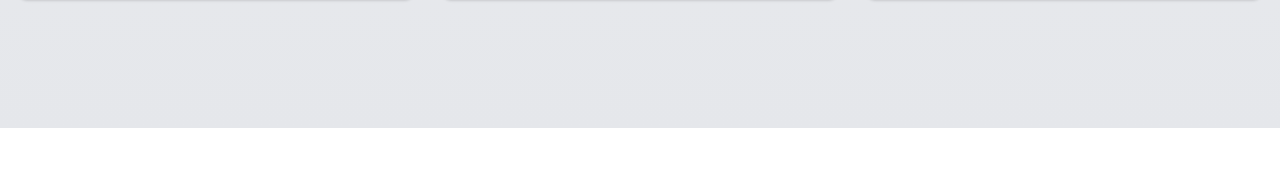
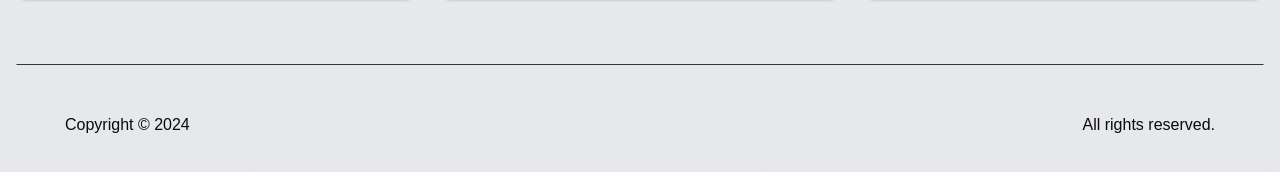
Before and after one commit to saddamBD/full-stack-portfolio, a Next.js app: page / in a window 1280 px wide. Shown: the part 1560-1732 px from the top of the page. Before the commit the page ends 1688 px from the top, so only its background shows below. Built offline with nearby package versions, Linux system fonts and the light colour scheme.

Commit message:
footer added

```diff
--- a/app/page.tsx
+++ b/app/page.tsx
@@ -3,6 +3,7 @@
 import AboutMe from "@/components/AboutMe";
 import Skill from "@/components/Skill";
 import ProjectsList from "@/components/ProjectsList";
+import Footer from "@/components/Footer";
 
 export const metadata: Metadata = {
   title: "Saddam Hossain - Full Stack Developer",
@@ -18,6 +19,7 @@
         <AboutMe />
         <Skill />
         <ProjectsList />
+        <Footer />
       </div>
     </main>
   );
--- /dev/null
+++ b/components/Footer.tsx
@@ -0,0 +1,14 @@
+import React from "react";
+
+const Footer = () => {
+  return (
+    <footer className="footer border z-10 border-t-[#33353F] border-l-transparent border-r-transparent text-Black">
+      <div className="container p-12 flex justify-between">
+        <span>Copyright © 2024</span>
+        <p className="text-Black">All rights reserved.</p>
+      </div>
+    </footer>
+  );
+};
+
+export default Footer;
```
